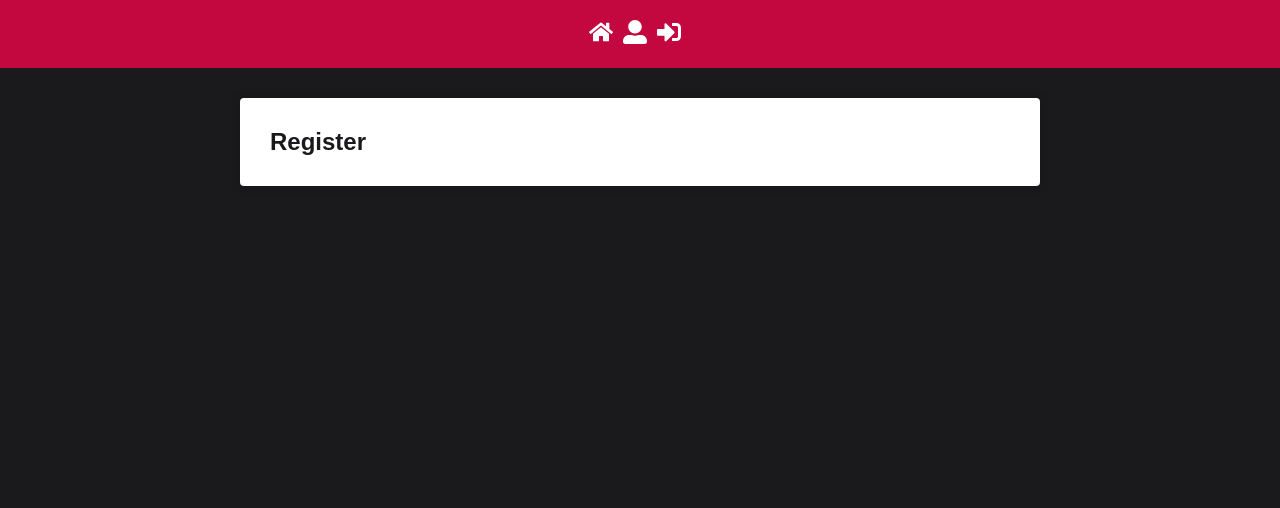
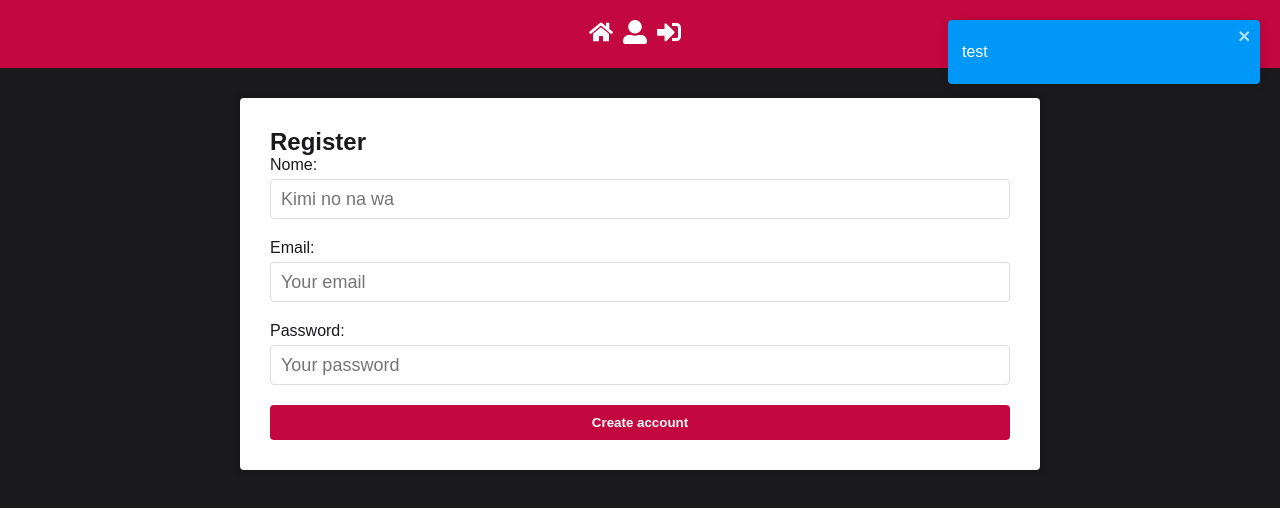
Before and after one commit to 1King-coder/Consuming-API-with-react-project, a React (Create React App) app: page /register in a window 1280 px wide. Shown: the top 508 px of the page. Built offline with nearby package versions, Linux system fonts and the light colour scheme; the HTML template or start-up script is replaced by a standard one.

Commit message:
Implemented the register Page and functions

```diff
--- a/package.json
+++ b/package.json
@@ -21,6 +21,7 @@
     "redux-persist": "^6.0.0",
     "redux-saga": "^1.1.3",
     "styled-components": "^5.3.0",
+    "validator": "^13.6.0",
     "web-vitals": "^1.1.2"
   },
   "scripts": {
--- a/src/pages/Register/index.js
+++ b/src/pages/Register/index.js
@@ -1,14 +1,111 @@
-import React from 'react';
+import React, { useState } from 'react';
+import { isEmail } from 'validator';
+import { toast } from 'react-toastify';
 // import { useDispatch } from 'react-redux';
 
+import { get } from 'lodash';
 import { Container } from '../../styles/GlobalStyles';
-// import { Paragraf } from './styled';
-// import * as exampleActions from '../../store/modules/example/actions';
+import { Form } from './styled';
+import axios from '../../services/axios';
+import history from '../../services/history';
+
+// import notify from '../../config/notify';
 
 export default function Register() {
+  const [email, setEmail] = useState('');
+  const [nome, setNome] = useState('');
+  const [password, setPassword] = useState('');
+
+  async function register() {
+    try {
+      await axios.post('/users/', {
+        nome,
+        password,
+        email,
+      });
+
+      toast.success(`Successfuly registered.`);
+
+      history.push('/login');
+    } catch (e) {
+      const errors = get(e, 'response.data.errors', []);
+      errors.map((error) => toast.error(error));
+    }
+  }
+
+  function handleSubmit(e) {
+    e.preventDefault();
+    let formErrors = false;
+
+    if (nome.length < 3 || nome.length > 255) {
+      formErrors = true;
+      toast.error('Field name must have between 3 and 255 characteres.');
+      // notify({
+      //   id: 'error',
+      //   msg: 'Field name must have between 3 and 255 characteres.',
+      // });
+    }
+
+    if (password.length < 6 || password.length > 50) {
+      formErrors = true;
+      toast.error('Your password must have between 6 and 50 characteres.');
+      // notify({
+      //   id: 'error',
+      //   msg: 'Your password must have between 6 and 50 characteres.',
+      // });
+    }
+
+    if (!isEmail(email)) {
+      // eslint-disable-next-line
+      formErrors = true;
+      toast.error('Invalid E-mail.');
+      // notify({
+      //   id: 'error',
+      //   msg: 'Invalid E-mail.',
+      // });
+    }
+
+    if (formErrors) return;
+
+    register();
+  }
+
   return (
     <Container>
       <h1>Register</h1>
+
+      <Form onSubmit={handleSubmit}>
+        <label htmlFor="nome">
+          Nome:
+          <input
+            type="text"
+            value={nome}
+            onChange={(e) => setNome(e.target.value)}
+            placeholder="Kimi no na wa"
+          />
+        </label>
+        <label htmlFor="email">
+          Email:
+          <input
+            type="text"
+            value={email}
+            onChange={(e) => setEmail(e.target.value)}
+            placeholder="Your email"
+          />
+        </label>
+        <label htmlFor="password">
+          Password:
+          <input
+            type="text"
+            value={password}
+            onChange={(e) => setPassword(e.target.value)}
+            placeholder="Your password"
+          />
+        </label>
+        <button type="submit" onClick={toast.success('test')}>
+          Create account
+        </button>
+      </Form>
     </Container>
   );
 }
--- a/src/pages/Register/styled.js
+++ b/src/pages/Register/styled.js
@@ -1,3 +1,25 @@
 import styled from 'styled-components';
+import * as colors from '../../config/colors';
 
-export const Paragraf = styled.p``;
+export const Form = styled.form`
+  display: flex;
+  flex-direction: column;
+
+  label {
+    display: flex;
+    flex-direction: column;
+    margin-bottom: 20px;
+  }
+
+  input {
+    height: 40px;
+    font-size: 18px;
+    border: 1px solid #ddd;
+    padding: 0 10px;
+    border-radius: 4px;
+    margin-top: 5px;
+    &:focus {
+      border: 1px solid ${colors.primaryColor};
+    }
+  }
+`;
--- a/src/pages/Students/index.js
+++ b/src/pages/Students/index.js
@@ -14,7 +14,6 @@
     async function getData() {
       const response = await axios.get('/students');
 
-      console.log(response.data);
       setStudents(response.data);
     }
     getData();
@@ -35,12 +34,14 @@
                 <FaUserCircle size={36} />
               )}
             </ProfilePicture>
+
             <span>{student.nome}</span>
             <span>{student.email}</span>
 
             <Link to={`/student/${student.id}/edit`}>
               <FaEdit size={16} />
             </Link>
+
             <Link to={`/student/${student.id}/delete`}>
               <FaWindowClose size={16} />
             </Link>
--- a/src/styles/GlobalStyles.js
+++ b/src/styles/GlobalStyles.js
@@ -28,6 +28,11 @@
     padding: 10px 20px;
     border-radius: 4px;
     font-weight: 700;
+    transition: all 300ms;
+
+    &:hover {
+      filter: brightness(75%);
+    }
   }
 
   a {
@@ -38,12 +43,12 @@
   ul {
     list-style: none;
   }
-  body #Toastify__success {
+  body .Toastify__toast--success {
     background: ${colors.successColor};
     color: #fff;
   }
 
-  body #Toastify__error {
+  body .Toastify__toast--error {
     background: ${colors.errorColor};
     color: #fff;
   }
```
Also changed, not shown: 1 other file (tests, documents, lock files or other folders).
